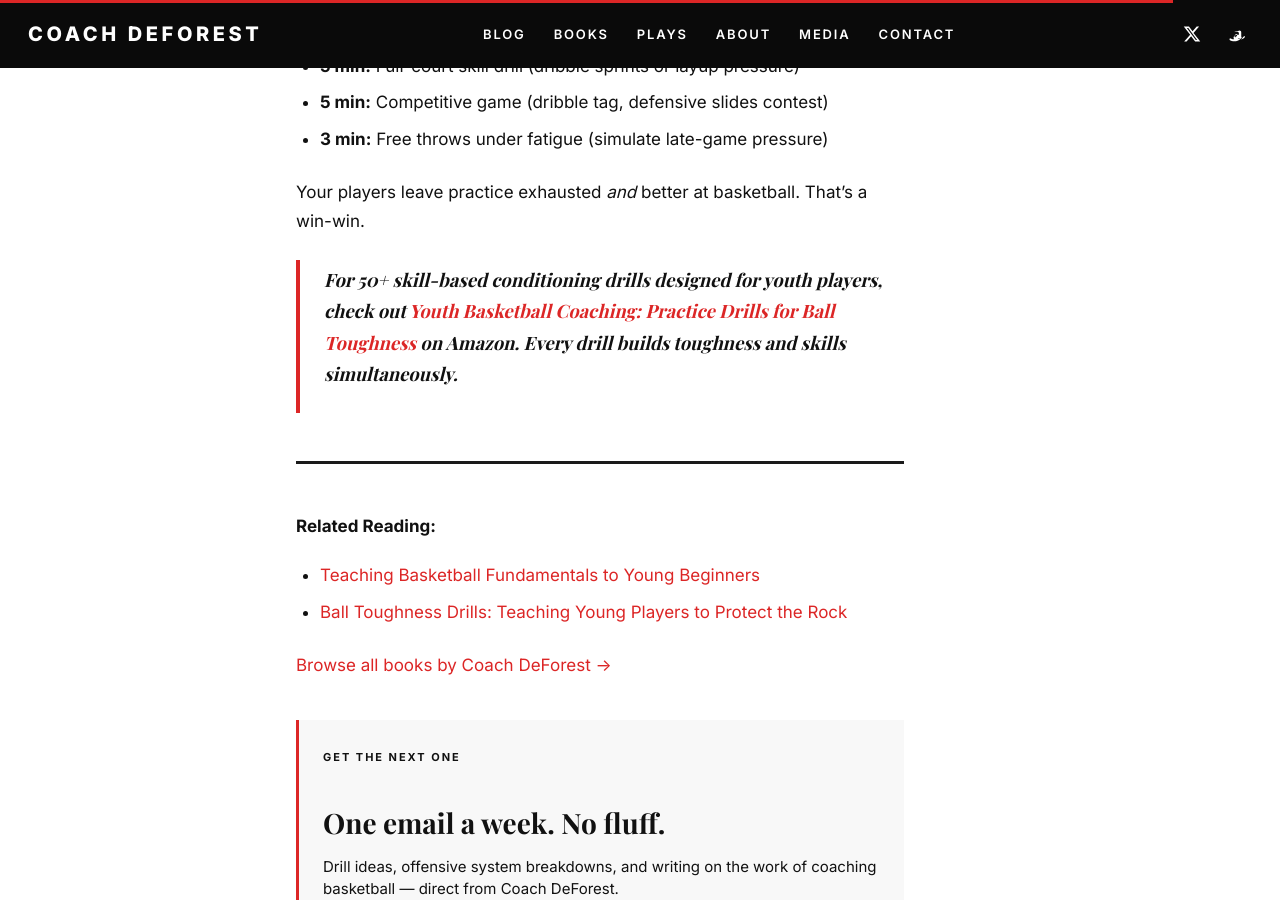
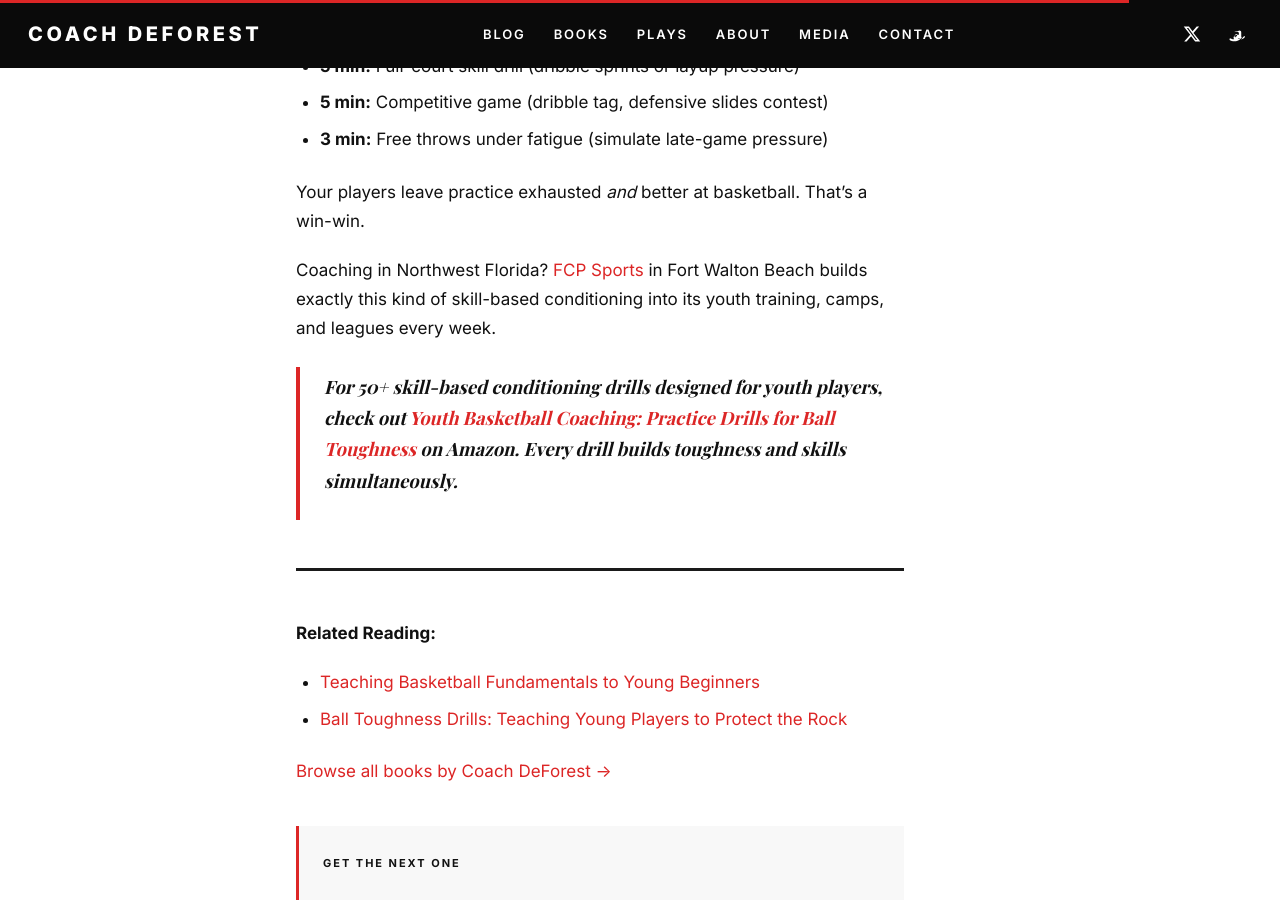
Before and after one commit to CoachD23/coachdeforest, a Jekyll site: the page built from _posts/2025-02-28-youth-basketball-conditioning-skill-development.md, in a window 1280 px wide and 900 px high, scrolled down 2410 px. Built offline with Jekyll 4.4.1, drawn with Linux system fonts in a browser that asks for light colours; some web fonts are replaced.

Commit message:
seo: contextual cross-link to FCP Sports (in-person youth training)

```diff
--- a/_posts/2025-02-28-youth-basketball-conditioning-skill-development.md
+++ b/_posts/2025-02-28-youth-basketball-conditioning-skill-development.md
@@ -48,6 +48,8 @@ Replace your end-of-practice conditioning with this template:
 
 Your players leave practice exhausted *and* better at basketball. That's a win-win.
 
+Coaching in Northwest Florida? [FCP Sports](https://fcpsports.org) in Fort Walton Beach builds exactly this kind of skill-based conditioning into its youth training, camps, and leagues every week.
+
 > For 50+ skill-based conditioning drills designed for youth players, check out [*Youth Basketball Coaching: Practice Drills for Ball Toughness*](https://www.amazon.com/Youth-Basketball-Coaching-Practice-Toughness/dp/152097325X) on Amazon. Every drill builds toughness and skills simultaneously.
 
 ---
```
